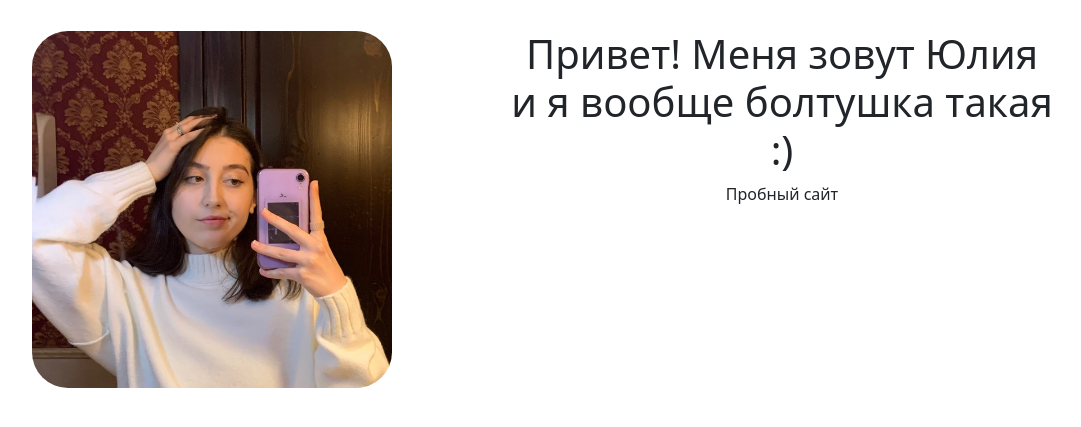
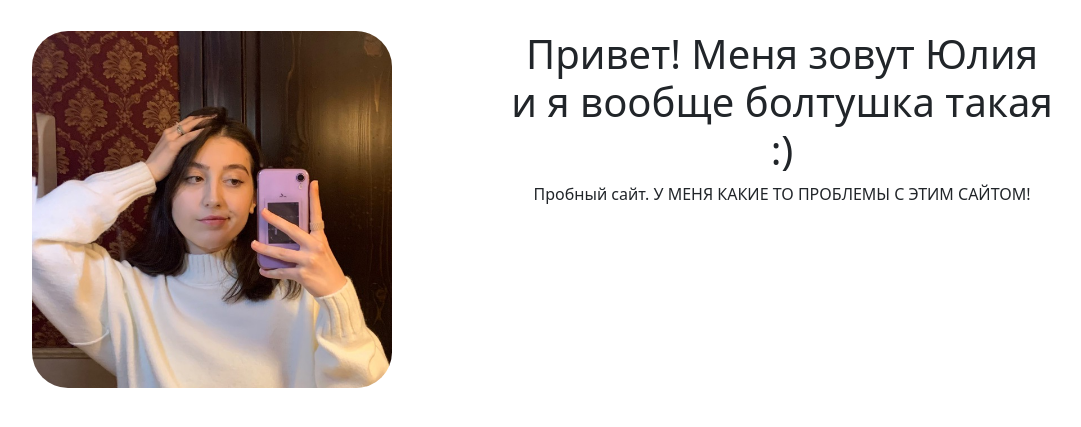
Before and after one commit to petelinaj/myblog, a Django app: page / in a window 1280 px wide. Shown: the part 72-499 px from the top of the page, without its empty margins (143-1224 px from the left). Run offline with Django 3.2, Linux system fonts and the light colour scheme.

Commit message:
изменен текст

```diff
--- a/main/templates/index.html
+++ b/main/templates/index.html
@@ -33,7 +33,7 @@
         </div>
         <div class="col">
           <h1>Привет! Меня зовут Юлия и я вообще болтушка такая :)</h1>
-          <p>Пробный сайт</p>
+          <p>Пробный сайт. У МЕНЯ КАКИЕ ТО ПРОБЛЕМЫ С ЭТИМ САЙТОМ!</p>
         </div>
       </div>
     </div>
```
